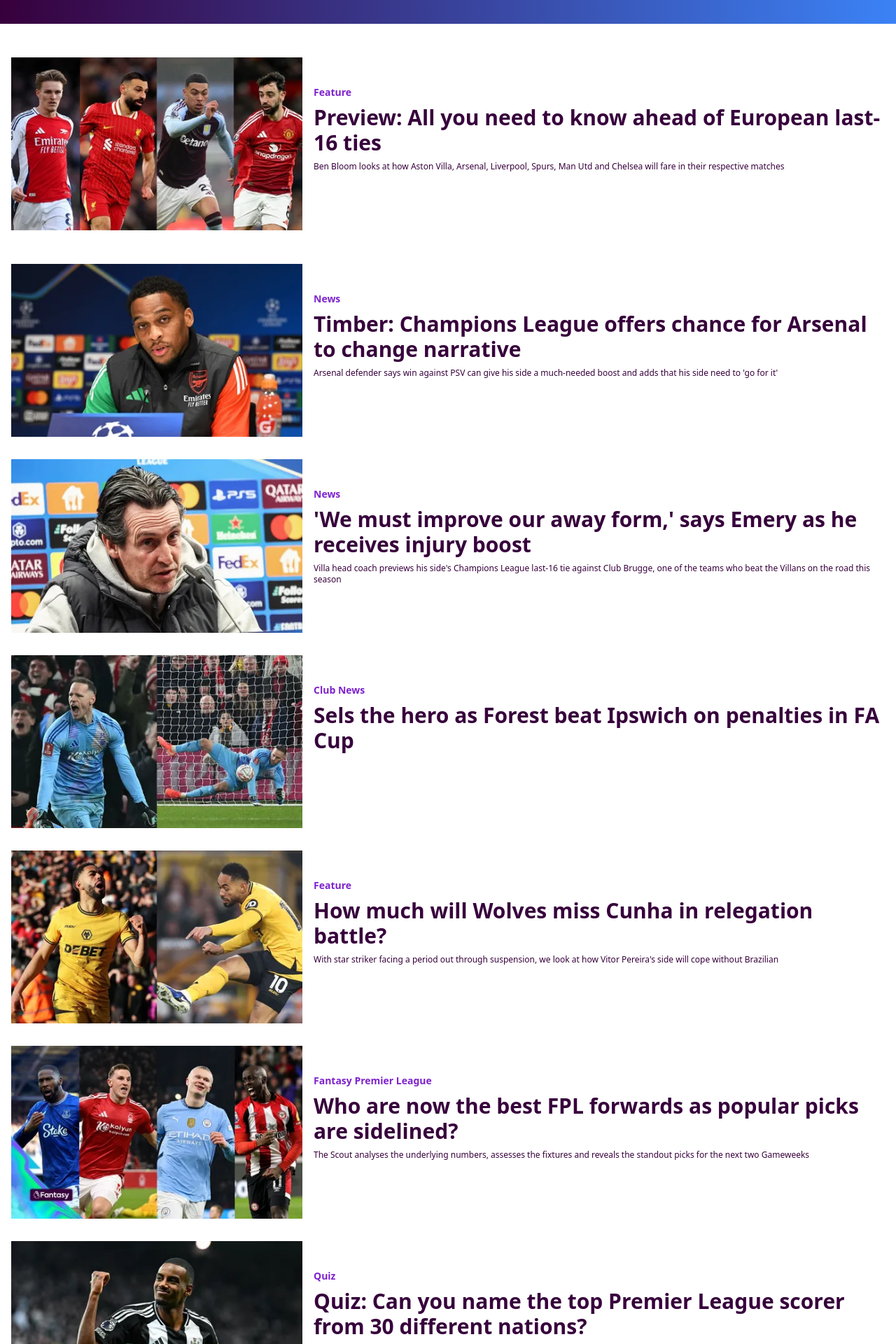
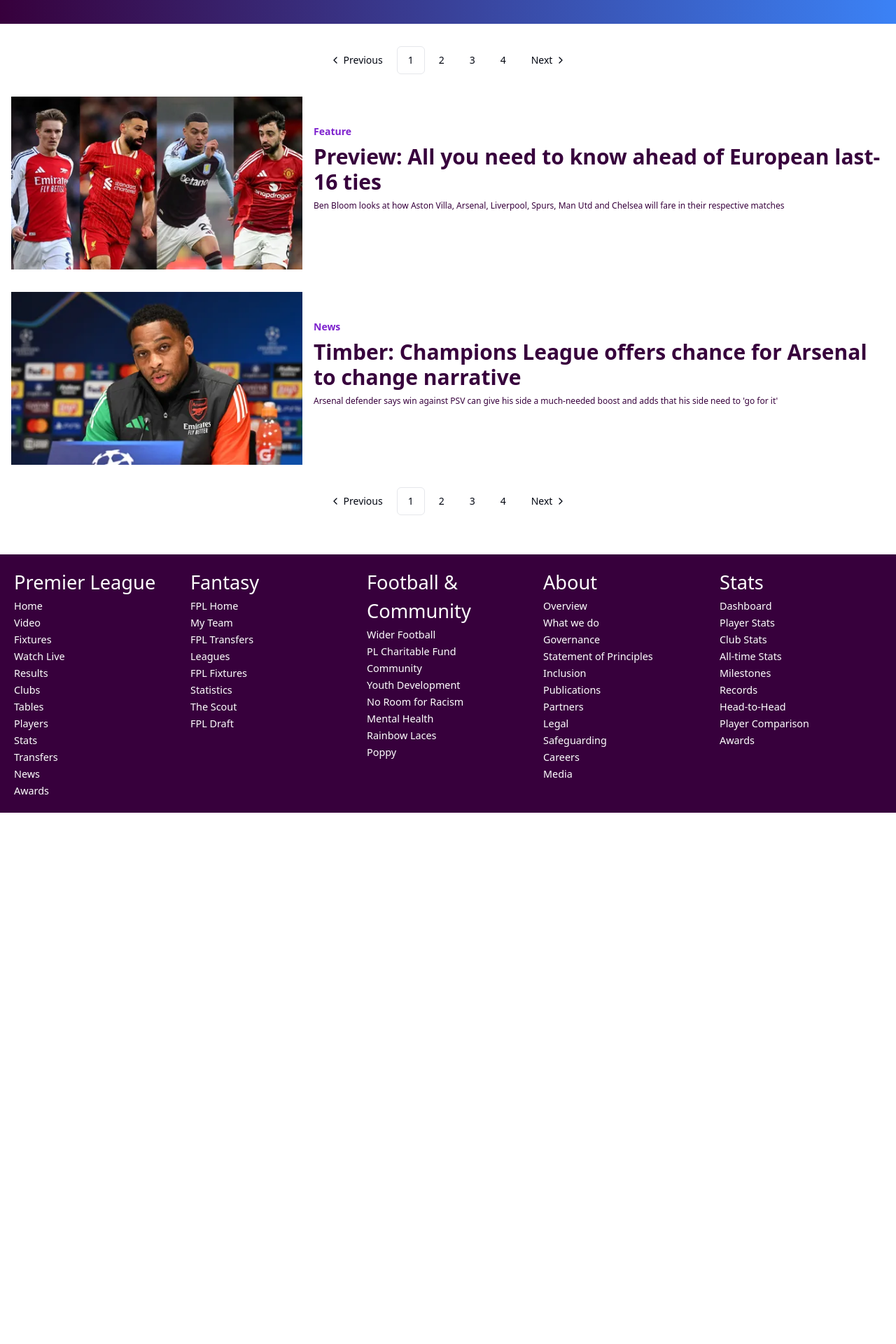
Before and after one commit to govind01sharma/website-clone, a React (Vite) app in the folder PL-clone/: page /news in a window 1280 px wide. Shown: the part 360-2280 px from the top of the page at 70% size. After the commit the page ends 1521 px from the top, so only its background shows below. Built offline with nearby package versions, Linux system fonts and the light colour scheme.

Commit message:
Add Radix UI components for buttons and pagination; update package.json dependencies

```diff
--- a/PL-clone/package.json
+++ b/PL-clone/package.json
@@ -10,6 +10,7 @@
     "preview": "vite preview"
   },
   "dependencies": {
+    "@radix-ui/react-slot": "^1.1.2",
     "axios": "^1.8.1",
     "class-variance-authority": "^0.7.1",
     "clsx": "^2.1.1",
--- /dev/null
+++ b/PL-clone/src/components/ui/button.jsx
@@ -0,0 +1,47 @@
+import * as React from "react"
+import { Slot } from "@radix-ui/react-slot"
+import { cva } from "class-variance-authority";
+
+import { cn } from "@/lib/utils"
+
+const buttonVariants = cva(
+  "inline-flex items-center justify-center gap-2 whitespace-nowrap rounded-md text-sm font-medium ring-offset-background transition-colors focus-visible:outline-none focus-visible:ring-2 focus-visible:ring-ring focus-visible:ring-offset-2 disabled:pointer-events-none disabled:opacity-50 [&_svg]:pointer-events-none [&_svg]:size-4 [&_svg]:shrink-0",
+  {
+    variants: {
+      variant: {
+        default: "bg-primary text-primary-foreground hover:bg-primary/90",
+        destructive:
+          "bg-destructive text-destructive-foreground hover:bg-destructive/90",
+        outline:
+          "border border-input bg-background hover:bg-accent hover:text-accent-foreground",
+        secondary:
+          "bg-secondary text-secondary-foreground hover:bg-secondary/80",
+        ghost: "hover:bg-accent hover:text-accent-foreground",
+        link: "text-primary underline-offset-4 hover:underline",
+      },
+      size: {
+        default: "h-10 px-4 py-2",
+        sm: "h-9 rounded-md px-3",
+        lg: "h-11 rounded-md px-8",
+        icon: "h-10 w-10",
+      },
+    },
+    defaultVariants: {
+      variant: "default",
+      size: "default",
+    },
+  }
+)
+
+const Button = React.forwardRef(({ className, variant, size, asChild = false, ...props }, ref) => {
+  const Comp = asChild ? Slot : "button"
+  return (
+    <Comp
+      className={cn(buttonVariants({ variant, size, className }))}
+      ref={ref}
+      {...props} />
+  );
+})
+Button.displayName = "Button"
+
+export { Button, buttonVariants }
--- /dev/null
+++ b/PL-clone/src/components/ui/pagination.jsx
@@ -0,0 +1,100 @@
+import * as React from "react"
+import { ChevronLeft, ChevronRight, MoreHorizontal } from "lucide-react"
+
+import { cn } from "@/lib/utils"
+import { buttonVariants } from "@/components/ui/button";
+
+const Pagination = ({
+  className,
+  ...props
+}) => (
+  <nav
+    role="navigation"
+    aria-label="pagination"
+    className={cn("mx-auto flex w-full justify-center", className)}
+    {...props} />
+)
+Pagination.displayName = "Pagination"
+
+const PaginationContent = React.forwardRef(({ className, ...props }, ref) => (
+  <ul
+    ref={ref}
+    className={cn("flex flex-row items-center gap-1", className)}
+    {...props} />
+))
+PaginationContent.displayName = "PaginationContent"
+
+const PaginationItem = React.forwardRef(({ className, ...props }, ref) => (
+  <li ref={ref} className={cn("", className)} {...props} />
+))
+PaginationItem.displayName = "PaginationItem"
+
+const PaginationLink = ({
+  className,
+  isActive,
+  size = "icon",
+  ...props
+}) => (
+  <a
+    aria-current={isActive ? "page" : undefined}
+    className={cn(buttonVariants({
+      variant: isActive ? "outline" : "ghost",
+      size,
+    }), className)}
+    {...props} />
+)
+PaginationLink.displayName = "PaginationLink"
+
+const PaginationPrevious = ({
+  className,
+  ...props
+}) => (
+  <PaginationLink
+    aria-label="Go to previous page"
+    size="default"
+    className={cn("gap-1 pl-2.5", className)}
+    {...props}>
+    <ChevronLeft className="h-4 w-4" />
+    <span>Previous</span>
+  </PaginationLink>
+)
+PaginationPrevious.displayName = "PaginationPrevious"
+
+const PaginationNext = ({
+  className,
+  ...props
+}) => (
+  <PaginationLink
+    aria-label="Go to next page"
+    size="default"
+    className={cn("gap-1 pr-2.5", className)}
+    {...props}>
+    <span>Next</span>
+    <ChevronRight className="h-4 w-4" />
+  </PaginationLink>
+)
+PaginationNext.displayName = "PaginationNext"
+
+const PaginationEllipsis = ({
+  className,
+  ...props
+}) => (
+  <span
+    aria-hidden
+    className={cn("flex h-9 w-9 items-center justify-center", className)}
+    {...props}>
+    <MoreHorizontal className="h-4 w-4" />
+    <span className="sr-only">More pages</span>
+  </span>
+)
+PaginationEllipsis.displayName = "PaginationEllipsis"
+
+export {
+  Pagination,
+  PaginationContent,
+  PaginationEllipsis,
+  PaginationItem,
+  PaginationLink,
+  PaginationNext,
+  PaginationPrevious,
+}
--- a/PL-clone/src/pages/Clubs.jsx
+++ b/PL-clone/src/pages/Clubs.jsx
@@ -103,7 +103,7 @@
             <div
                 key={index}
                 className="rounded-lg shadow-md overflow-hidden"
-                style={{ backgroundColor: club.color }} // Apply dynamic background color here
+                style={{ backgroundColor: club.color }}
             >
                 <div className="p-4">
                 <img
--- a/PL-clone/src/pages/NewsRoute.jsx
+++ b/PL-clone/src/pages/NewsRoute.jsx
@@ -1,4 +1,4 @@
-import React from 'react'
+import React, { useState } from 'react';
 import News1 from '../assets/images/news-route/News1.webp';
 import News2 from '../assets/images/news-route/News2.webp';
 import News3 from '../assets/images/news-route/News3.webp';
@@ -7,8 +7,86 @@
 import News6 from '../assets/images/news-route/News6.webp';
 import News7 from '../assets/images/news-route/News7.webp';
 import News8 from '../assets/images/news-route/News8.webp';
+import {
+  Pagination,
+  PaginationContent,
+  PaginationEllipsis,
+  PaginationItem,
+  PaginationLink,
+  PaginationNext,
+  PaginationPrevious,
+} from "@/components/ui/pagination"
+
 
 function NewsRoute() {
+
+  const [currentPage, setCurrentPage] = useState(1);
+  const itemsPerPage = 2;
+
+  const newsData = [
+    {
+      image: News1,
+      href: "/news1",
+      category: "Feature",
+      title: "Preview: All you need to know ahead of European last-16 ties",
+      description: "Ben Bloom looks at how Aston Villa, Arsenal, Liverpool, Spurs, Man Utd and Chelsea will fare in their respective matches"
+    },
+    {
+      image: News2,
+      href: "/news2",
+      category: "News",
+      title: "Timber: Champions League offers chance for Arsenal to change narrative",
+      description: "Arsenal defender says win against PSV can give his side a much-needed boost and adds that his side need to 'go for it'"
+    },
+    {
+      image: News3,
+      href: "/news3",
+      category: "News",
+      title: "'We must improve our away form,' says Emery as he receives injury boost",
+      description: "Villa head coach previews his side's Champions League last-16 tie against Club Brugge, one of the teams who beat the Villans on the road this season"
+    },
+    {
+      image: News4,
+      href: "/news4",
+      category: "Club News",
+      title: "Sels the hero as Forest beat Ipswich on penalties in FA Cup",
+      description: ""
+    },
+    {
+      image: News5,
+      href: "/news5",
+      category: "Feature",
+      title: "How much will Wolves miss Cunha in relegation battle?",
+      description: "With star striker facing a period out through suspension, we look at how Vitor Pereira's side will cope without Brazilian"
+    },
+    {
+      image: News6,
+      href: "/news6",
+      category: "Fantasy Premier League",
+      title: "Who are now the best FPL forwards as popular picks are sidelined?",
+      description: "The Scout analyses the underlying numbers, assesses the fixtures and reveals the standout picks for the next two Gameweeks"
+    },
+    {
+      image: News7,
+      href: "/news7",
+      category: "Quiz",
+      title: "Quiz: Can you name the top Premier League scorer from 30 different nations?",
+      description: "How well do you know the leading Premier League goalscorers from all corners of the world?"
+    },
+    {
+      image: News8,
+      href: "/news8",
+      category: "Fantasy Premier League",
+      title: "How FA Cup ties have caused CARNAGE for FPL managers",
+      description: "The Scout looks at who's injured and suspended, and what lies ahead with Blank Gameweeks following the weekend's action"
+    }
+  ];
+
+  const totalPages = Math.ceil(newsData.length / itemsPerPage);
+  const startIndex = (currentPage - 1) * itemsPerPage;
+  const endIndex = startIndex + itemsPerPage;
+
+
   return (
     <div>
       {/* Header */}
@@ -61,124 +139,89 @@
         </div>
       </header>
 
-      <section className="mt-8 mx-4 py-4 group">
-        <a href="/news1" className="block">
-          <div className="flex">
-            <div className="w-1/3 overflow-hidden">
-              <img src={News1} alt="Football players" className="w-full h-auto transition-transform duration-300 group-hover:scale-110" />
+
+      {/* Pagination */}
+      <div className="mt-8 mb-4">
+        <Pagination>
+          <PaginationContent>
+            <PaginationItem>
+              <PaginationPrevious
+                onClick={() => setCurrentPage(p => Math.max(1, p - 1))}
+                disabled={currentPage === 1}
+              />
+            </PaginationItem>
+
+            {Array.from({ length: totalPages }, (_, i) => (
+              <PaginationItem key={i + 1}>
+                <PaginationLink
+                  isActive={currentPage === i + 1}
+                  onClick={() => setCurrentPage(i + 1)}
+                >
+                  {i + 1}
+                </PaginationLink>
+              </PaginationItem>
+            ))}
+
+            <PaginationItem>
+              <PaginationNext
+                onClick={() => setCurrentPage(p => Math.min(totalPages, p + 1))}
+                disabled={currentPage === totalPages}
+              />
+            </PaginationItem>
+          </PaginationContent>
+        </Pagination>
+      </div>
+
+      {/* News Sections */}
+      {newsData.slice(startIndex, endIndex).map((news, index) => (
+        <section key={index} className="mt-8 mx-4 group">
+          <a href={news.href} className="block">
+            <div className="flex">
+              <div className="w-1/3 overflow-hidden">
+                <img src={news.image} alt="News" className="w-full h-auto transition-transform duration-300 group-hover:scale-110" />
+              </div>
+              <div className="w-2/3 pl-4 pt-10">
+                <h2 className="text-sm font-bold text-purple-700 mb-2">{news.category}</h2>
+                <h3 className="text-3xl text-[#37003C] font-semibold mb-2">{news.title}</h3>
+                {news.description && <p className="text-xs text-[#37003C]">{news.description}</p>}
+              </div>
             </div>
-            <div className="w-2/3 pl-4 pt-10">
-              <h2 className="text-sm font-bold text-purple-700 mb-2">Feature</h2>
-              <h3 className="text-3xl text-[#37003C] font-semibold mb-2">Preview: All you need to know ahead of European last-16 ties</h3>
-              <p className="text-xs text-[#37003C]">Ben Bloom looks at how Aston Villa, Arsenal, Liverpool, Spurs, Man Utd and Chelsea will fare in their respective matches</p>
-            </div>
-          </div>
-        </a>
-      </section>
+          </a>
+        </section>
+      ))}
 
-      <section className="mt-8 mx-4 group">
-        <a href="/news2" className="block">
-          <div className="flex">
-            <div className="w-1/3 overflow-hidden">
-              <img src={News2} alt="Arsenal player at press conference" className="w-full h-auto transition-transform duration-300 group-hover:scale-110" />
-            </div>
-            <div className="w-2/3 pl-4 pt-10">
-            <h2 className="text-sm font-bold text-purple-700 mb-2">News</h2>
-            <h3 className="text-3xl text-[#37003C] font-semibold mb-2">Timber: Champions League offers chance for Arsenal to change narrative</h3>
-            <p className="text-xs text-[#37003C]">Arsenal defender says win against PSV can give his side a much-needed boost and adds that his side need to 'go for it'</p>
-            </div>
-          </div>
-        </a>
-      </section>
 
-      <section className="mt-8 mx-4 group">
-        <a href="/news3" className="block">
-          <div className="flex">
-            <div className="w-1/3 overflow-hidden">
-              <img src={News3} alt="Arsenal player at press conference" className="w-full h-auto transition-transform duration-300 group-hover:scale-110" />
-            </div>
-            <div className="w-2/3 pl-4 pt-10">
-            <h2 className="text-sm font-bold text-purple-700 mb-2">News</h2>
-            <h3 className="text-3xl text-[#37003C] font-semibold mb-2">'We must improve our away form,' says Emery as he receives injury boost</h3>
-            <p className="text-xs text-[#37003C]"> Villa head coach previews his side's Champions League last-16 tie against Club Brugge, one of the teams who beat the Villans on the road this season </p>
-            </div>
-          </div>
-        </a>
-      </section>
+      {/* Pagination */}
+      <div className="mt-8 mb-4">
+        <Pagination>
+          <PaginationContent>
+            <PaginationItem>
+              <PaginationPrevious
+                onClick={() => setCurrentPage(p => Math.max(1, p - 1))}
+                disabled={currentPage === 1}
+              />
+            </PaginationItem>
 
-      <section className="mt-8 mx-4 group">
-        <a href="/news4" className="block">
-          <div className="flex">
-            <div className="w-1/3 overflow-hidden">
-              <img src={News4} alt="Arsenal player at press conference" className="w-full h-auto transition-transform duration-300 group-hover:scale-110" />
-            </div>
-            <div className="w-2/3 pl-4 pt-10">
-            <h2 className="text-sm font-bold text-purple-700 mb-2">Club News</h2>
-            <h3 className="text-3xl text-[#37003C] font-semibold mb-2">Sels the hero as Forest beat Ipswich on penalties in FA Cup</h3>
-            </div>
-          </div>
-        </a>
-      </section>
+            {Array.from({ length: totalPages }, (_, i) => (
+              <PaginationItem key={i + 1}>
+                <PaginationLink
+                  isActive={currentPage === i + 1}
+                  onClick={() => setCurrentPage(i + 1)}
+                >
+                  {i + 1}
+                </PaginationLink>
+              </PaginationItem>
+            ))}
 
-      <section className="mt-8 mx-4 group">
-        <a href="/news5" className="block">
-          <div className="flex">
-            <div className="w-1/3 overflow-hidden">
-              <img src={News5} alt="Arsenal player at press conference" className="w-full h-auto transition-transform duration-300 group-hover:scale-110" />
-            </div>
-            <div className="w-2/3 pl-4 pt-10">
-            <h2 className="text-sm font-bold text-purple-700 mb-2">Feature</h2>
-            <h3 className="text-3xl text-[#37003C] font-semibold mb-2">How much will Wolves miss Cunha in relegation battle?</h3>
-            <p className="text-xs text-[#37003C]"> With star striker facing a period out through suspension, we look at how Vitor Pereira's side will cope without Brazilian </p>
-            </div>
-          </div>
-        </a>
-      </section>
-
-      <section className="mt-8 mx-4 group">
-        <a href="/news6" className="block">
-          <div className="flex">
-            <div className="w-1/3 overflow-hidden">
-              <img src={News6} alt="Arsenal player at press conference" className="w-full h-auto transition-transform duration-300 group-hover:scale-110" />
-            </div>
-            <div className="w-2/3 pl-4 pt-10">
-            <h2 className="text-sm font-bold text-purple-700 mb-2">Fantasy Premier League</h2>
-            <h3 className="text-3xl text-[#37003C] font-semibold mb-2">Who are now the best FPL forwards as popular picks are sidelined?</h3>
-            <p className="text-xs text-[#37003C]">The Scout analyses the underlying numbers, assesses the fixtures and reveals the standout picks for the next two Gameweeks </p>
-            </div>
-          </div>
-        </a>
-      </section>
-
-      <section className="mt-8 mx-4 group">
-        <a href="/news7" className="block">
-          <div className="flex">
-            <div className="w-1/3 overflow-hidden">
-              <img src={News7} alt="Arsenal player at press conference" className="w-full h-auto transition-transform duration-300 group-hover:scale-110" />
-            </div>
-            <div className="w-2/3 pl-4 pt-10">
-            <h2 className="text-sm font-bold text-purple-700 mb-2">Quiz</h2>
-            <h3 className="text-3xl text-[#37003C] font-semibold mb-2">Quiz: Can you name the top Premier League scorer from 30 different nations?</h3>
-            <p className="text-xs text-[#37003C]"> How well do you know the leading Premier League goalscorers from all corners of the world? </p>
-            </div>
-          </div>
-        </a>
-      </section>
-
-      <section className="mt-8 mx-4 group">
-        <a href="/news8" className="block">
-          <div className="flex">
-            <div className="w-1/3 overflow-hidden">
-              <img src={News8} alt="Arsenal player at press conference" className="w-full h-auto transition-transform duration-300 group-hover:scale-110" />
-            </div>
-            <div className="w-2/3 pl-4 pt-10">
-            <h2 className="text-sm font-bold text-purple-700 mb-2">Fantasy Premier League</h2>
-            <h3 className="text-3xl text-[#37003C] font-semibold mb-2">How FA Cup ties have caused CARNAGE for FPL managers</h3>
-            <p className="text-xs text-[#37003C]"> The Scout looks at who's injured and suspended, and what lies ahead with Blank Gameweeks following the weekend's action </p>
-            </div>
-          </div>
-        </a>
-      </section>
+            <PaginationItem>
+              <PaginationNext
+                onClick={() => setCurrentPage(p => Math.min(totalPages, p + 1))}
+                disabled={currentPage === totalPages}
+              />
+            </PaginationItem>
+          </PaginationContent>
+        </Pagination>
+      </div>
     </div>
   )
 }
```
Also changed, not shown: PL-clone/src/components/ui/card.jsx (added, +50 -0 lines), 1 other file (tests, documents, lock files or other folders).
